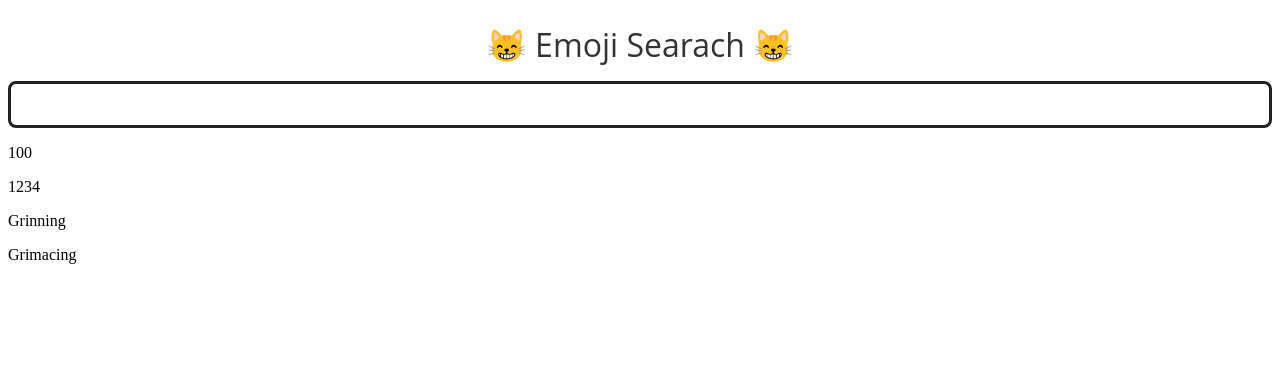
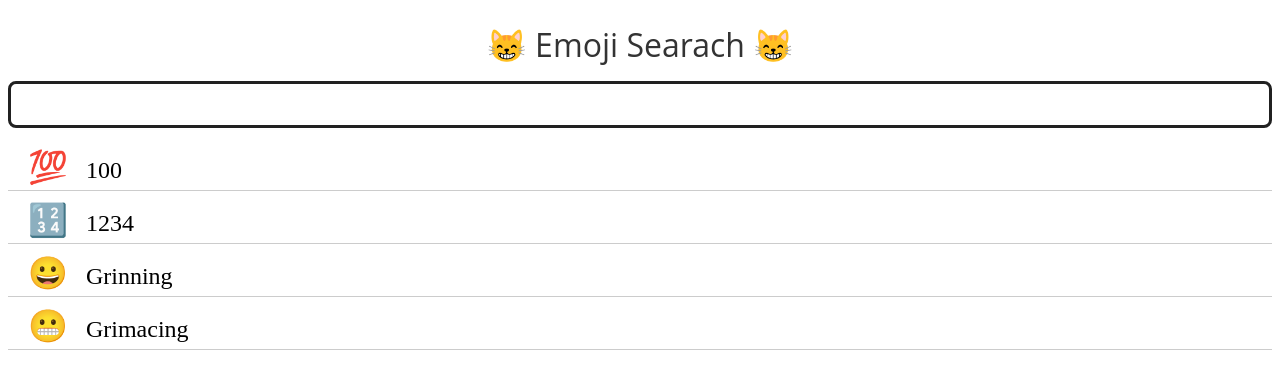
Before and after one commit to GeeksHubsAcademy/ReactSearchEmojis, a React (Create React App) app: page / in a window 1280 px wide. Shown: the top 382 px of the page. Built offline with nearby package versions, Linux system fonts and the light colour scheme.

Commit message:
Create EmojiRow

```diff
--- a/src/components/EmojiList/index.jsx
+++ b/src/components/EmojiList/index.jsx
@@ -1,4 +1,6 @@
 import React, { Component } from 'react';
+
+import EmojiListRow from '../EmojiListRow';
 
 import data from '../../services/emojis.json';
 import './style.css';
@@ -9,7 +11,7 @@ class EmojiList extends Component {
         return (
             <div className="component-emoji-list">
                 { data.map( emoji => (
-                    <p> { emoji.title } </p>
+                    <EmojiListRow emoji={emoji} />
                 )) }
             </div>
         )
--- /dev/null
+++ b/src/components/EmojiListRow/index.jsx
@@ -0,0 +1,20 @@
+import React, { Component } from 'react';
+import './style.css';
+
+class EmojiListRow extends Component {
+
+    constructor(props){
+        super(props);
+    }
+
+    render() {
+        return (
+            <div className="component-emoji-row">
+                <span className="symbol"> { this.props.emoji.symbol } </span>
+                <span className="title"> { this.props.emoji.title } </span>
+            </div>
+        )
+    }
+}
+
+export default EmojiListRow;
--- /dev/null
+++ b/src/components/EmojiListRow/style.css
@@ -0,0 +1,20 @@
+.component-emoji-row {
+    border-bottom: 1px solid #ccc;
+    padding: 10px;
+    height: 32px;
+    cursor: pointer;
+}
+
+.component-emoji-row:hover {
+    background-color: #eee;
+}
+
+.component-emoji-row .symbol {
+    padding-left: 10px;
+    font-size: 32px;
+}
+
+.component-emoji-row .title {
+    padding-left: 10px;
+    font-size: 24px;
+}
--- a/src/components/SearchEmojis/style.css
+++ b/src/components/SearchEmojis/style.css
@@ -3,6 +3,7 @@
     border: 3px solid #212121;
     box-sizing: border-box;
     font-size: 18px;
+    margin-bottom: 10px;
     padding: 10px 8px;
     width: 100%;
 }
```
